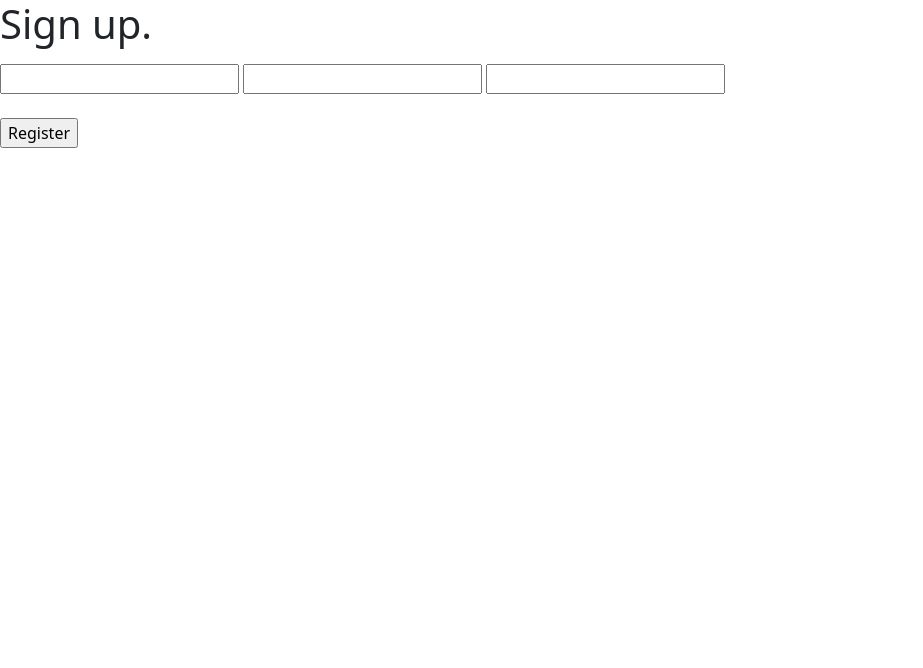
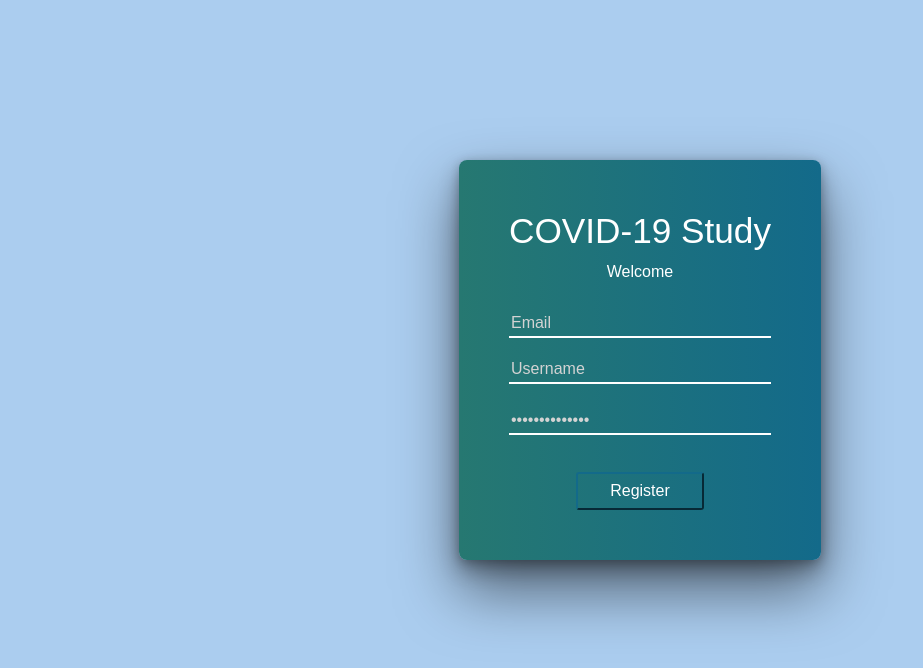
Before and after one commit to VivekPamnani/django-auth-app, a Django app: page /user/register/ in a window 1280 px wide. Shown: the top 668 px of the page, without its empty margins (0-923 px from the left). Run offline with Django 4.2, Linux system fonts and the light colour scheme; some libraries are stand-ins or nearby versions.

Commit message:
minor update

```diff
--- a/user/static/login.css
+++ b/user/static/login.css
@@ -30,7 +30,7 @@ body {
   .login .msg {
     text-align: center;
   }
-  .login .form input[type=text].text {
+  .login .form input[type=text].text, input[type=email] {
     border: none;
     background: none;
     box-shadow: 0px 2px 0px 0px white;
@@ -38,6 +38,8 @@ body {
     color: white;
     font-size: 1em;
     outline: none;
+    margin-top: 10px;
+    margin-bottom: 10px;
   }
   .login .form .text::placeholder {
     color: #D3D3D3;
@@ -50,8 +52,8 @@ body {
     color: white;
     font-size: 1em;
     outline: none;
-    margin-bottom: 20px;
-    margin-top: 20px;
+    margin-bottom: 15px;
+    margin-top: 15px;
   }
   .login .form .password::placeholder {
     color: #D3D3D3;
--- a/user/templates/user/registration.html
+++ b/user/templates/user/registration.html
@@ -1,18 +1,37 @@
+<!DOCTYPE html>
+<html lang="en" >
 <head>
-    <meta charset="UTF-8">
-    <title>login</title>
-    {% load static %}
-    <link href="{% static 'css/bootstrap.min.css' %}" rel="stylesheet">
-    <script src="{% static 'js/bootstrap.min.js' %}"></script>
+  <meta charset="UTF-8">
+  <title>COVID-19 Study: Welcome! </title>
+  {% load static %}
+  <link rel="stylesheet" href="{% static 'css/bootstrap.min.css' %}">
+  <link rel="stylesheet" href="{% static 'login.css' %}">
+
 </head>
-<form action="{% url 'user:register' %}" method="post">
-    {% csrf_token %}
-    <fieldset>
-        <legend><h1>Sign up.</h1></legend>
-        <!-- {% if error_message %}<p><strong>{{ error_message }}</strong></p>{% endif %} -->
-        <input type="email" name="email" id="email">
-        <input type="text" name="username" id="kusername">
-        <input type="password" name="password" id="password">
-    </fieldset>
-<br><input type="submit" value="Register">
-</form>
+
+<body>
+<!-- partial:index.partial.html -->
+<section class='login' id='login'>
+  <div class='head'>
+  <h1 class='company'>COVID-19 Study</h1>
+  </div>
+  <p class='msg'>Welcome</p>
+  <div class='form'>
+    <form action="{% url 'user:register' %}" method="post">
+        {% csrf_token %}
+        <input type="email" name="email" placeholder='Email' class='text' id='email' required><br>
+        <input type="text" name="username" placeholder='Username' class='text' id='username' required><br>
+        <input type="password" name="password" placeholder='••••••••••••••' class='password'><br>
+        <!-- <a href="#" class='btn-login' id='do-login' type="submit">Login</a> -->
+        <br>
+        <div style="text-align:center;">
+            <input class='btn-login' id='do-login' type="submit" value="Register"></input>
+        </div>
+        <!-- <a href="#" class='forgot'>Forgot?</a> -->
+    </form>
+  </div>
+</section>
+<!-- partial -->
+
+</body>
+</html>
```
Also changed, not shown: db.sqlite3.
